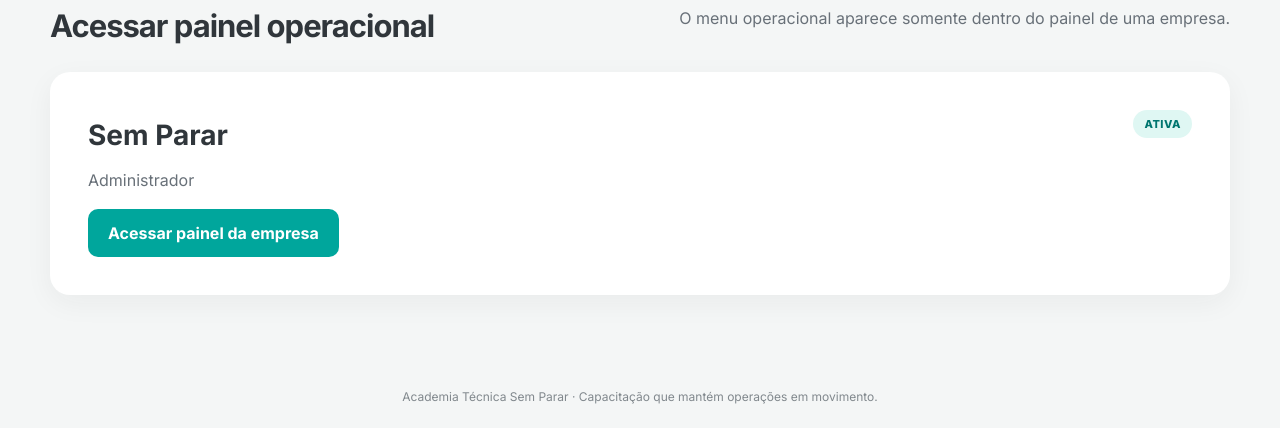
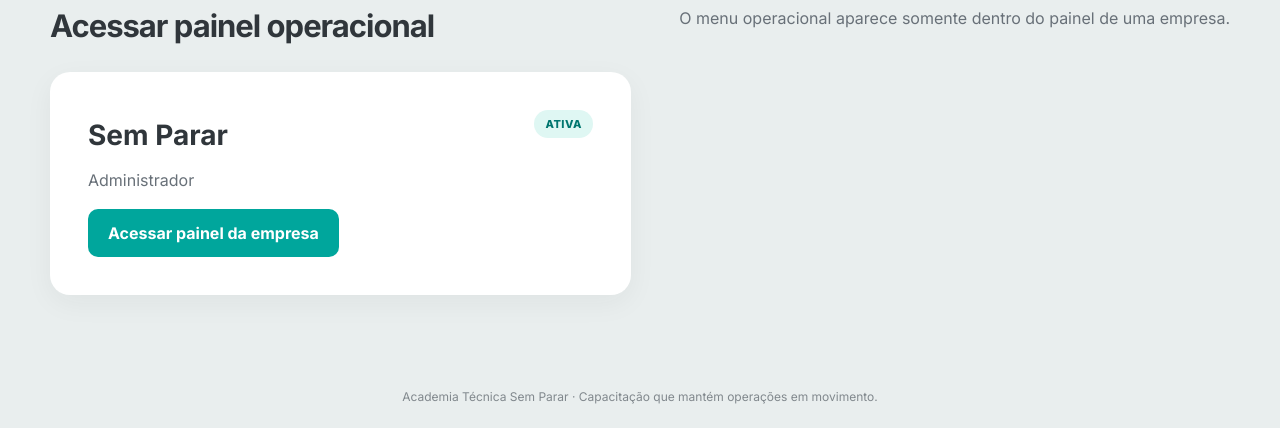
Before and after one commit to gouveamarcos/sistema_treinamentos, a Django app: page / in a window 1280 px wide. Shown: the part 662-1090 px from the top of the page. Run offline with Django 5.2, Linux system fonts and the light colour scheme; the visitor is signed in with stand-in values (Sample User, id 1); data comes from the database, SQL or seed files in the repository; data that the repository does not hold is empty.

Commit message:
Refine dashboard background and company grid

```diff
--- a/core/static/core/css/style.css
+++ b/core/static/core/css/style.css
@@ -6,7 +6,7 @@
     --grafite: #20252a;
     --texto: #30363b;
     --muted: #687078;
-    --fundo: #f4f6f6;
+    --fundo: #e9eeee;
     --branco: #fff;
     --borda: #e1e6e7;
     --sombra: 0 16px 45px rgba(27, 38, 43, .09);
@@ -148,6 +148,7 @@ a { color: inherit; }
 .acoes-tabela .link-button { color: var(--rosa); font-weight: 700; }
 .acoes-tabela .link-perigo { color: #b42318; }
 .lista-operacional { display: grid; gap: 18px; margin-top: 28px; }
+.empresas-painel-grid { grid-template-columns: repeat(2, minmax(0, 1fr)); }
 .item-operacional { box-shadow: 0 8px 28px rgba(31,40,43,.05); }
 .item-operacional h2 { margin: 8px 0; }
 .item-operacional p { color: var(--muted); line-height: 1.6; }
@@ -196,7 +197,7 @@ a { color: inherit; }
 @media (max-width: 850px) {
     .usuario { display: none; }.hero { padding: 34px; }.hero-badge { display: none; }.produtos { grid-template-columns: 1fr; }
     .curso-card { align-items: stretch; flex-direction: column; }.cabecalho-pagina { align-items: start; flex-direction: column; }.botao-auto { width: 100%; }
-    .auth-layout, .validacao-grid, .certificado-dados, .cards-resumo, .grade-formulario, .grade-gerencial { grid-template-columns: 1fr; }.auth-apresentacao { display: none; }
+    .auth-layout, .validacao-grid, .certificado-dados, .cards-resumo, .grade-formulario, .grade-gerencial, .empresas-painel-grid { grid-template-columns: 1fr; }.auth-apresentacao { display: none; }
     .filtros-relatorio, .formulario-inline { align-items: stretch; grid-template-columns: 1fr; flex-direction: column; }.filtros-relatorio label { min-width: 0; }
     .curso-layout { grid-template-columns: 1fr; }.trilha { padding: 28px 22px; border-right: 0; border-bottom: 1px solid var(--borda); }.etapas-menu { max-height: 310px; overflow: auto; }.aula { padding: 30px 20px; }.aula-card { padding: 26px; }
 }
--- a/core/templates/core/home.html
+++ b/core/templates/core/home.html
@@ -34,7 +34,7 @@
                 </div>
                 <p>O menu operacional aparece somente dentro do painel de uma empresa.</p>
             </div>
-            <div class="lista-operacional">
+            <div class="lista-operacional empresas-painel-grid">
                 {% for empresa in empresas %}
                     <article class="card-formulario item-operacional">
                         <div class="item-operacional-topo">
```
